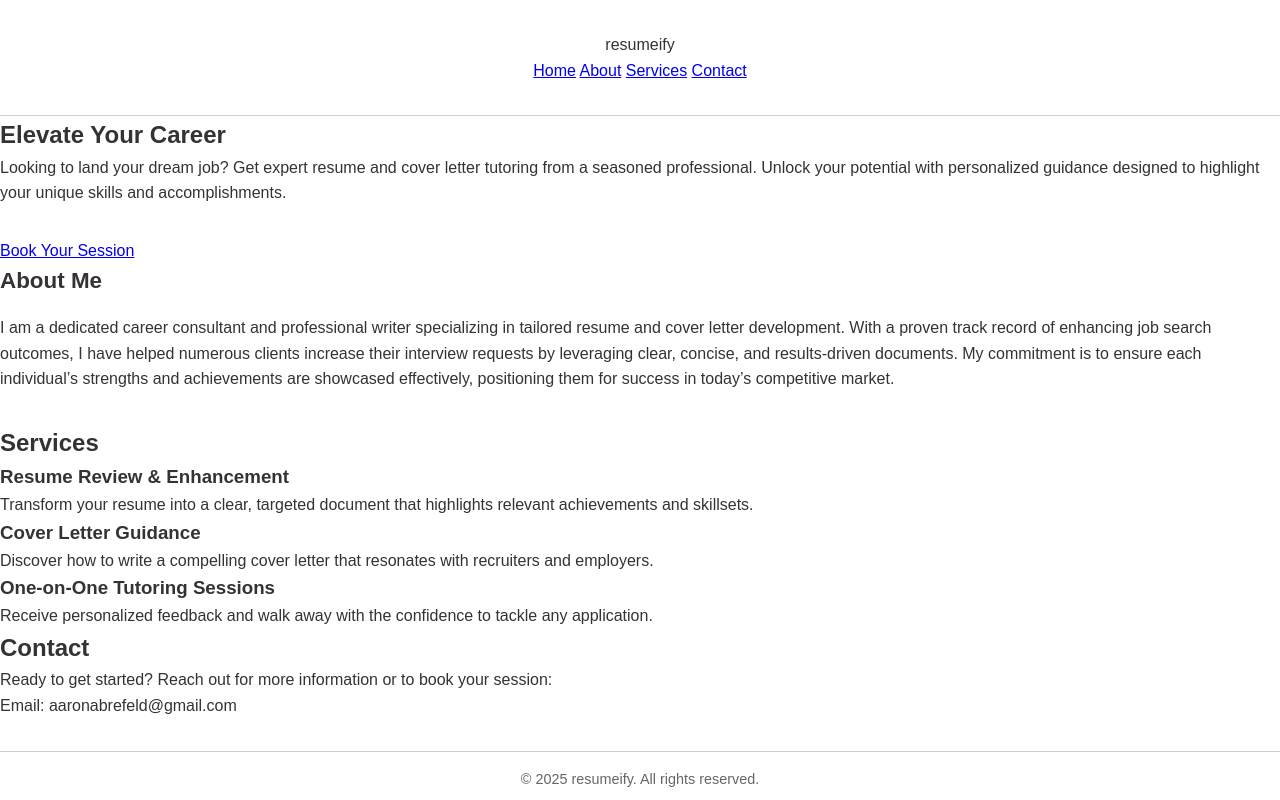
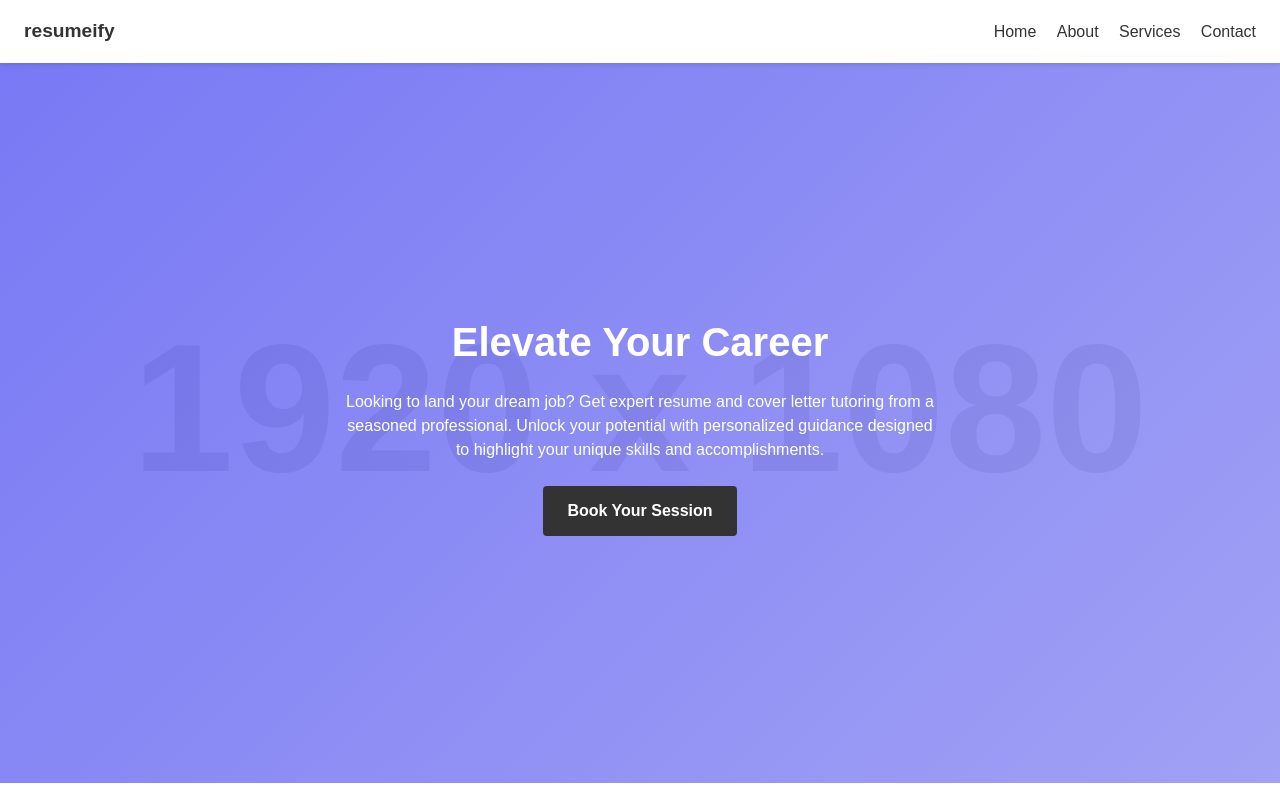
Before and after one commit to resumeify/resumeify.github.io, a plain HTML site: page index.html in a window 1280 px wide. Shown: the top 800 px of the page. Drawn offline with Linux system fonts and the light colour scheme; placeholder pictures from the web are drawn by us.

Commit message:
Update styles.css

```diff
--- a/styles.css
+++ b/styles.css
@@ -1,4 +1,4 @@
-/* Basic reset and typography */
+/* ----- Global Reset & Base Styles ----- */
 * {
   margin: 0;
   padding: 0;
@@ -8,48 +8,217 @@
 body {
   font-family: Arial, sans-serif;
   line-height: 1.6;
+  background-color: #f5f5f5;
   color: #333;
-  background-color: #fff;
 }
 
-/* Header styling */
-.site-header {
-  text-align: center;
-  padding: 2rem;
-  border-bottom: 1px solid #ccc;
+/* ----- Layout Containers ----- */
+.wrapper {
+  max-width: 1200px;
+  margin: 0 auto;
+  padding: 0 1.5rem;
 }
 
-.site-header h1 {
-  font-size: 1.8rem;
+/* ----- Navbar & Header ----- */
+.site-header {
+  background-color: #fff;
+  box-shadow: 0 2px 4px rgba(0, 0, 0, 0.1);
+  position: sticky;
+  top: 0;
+  z-index: 999;
 }
 
-/* Main sections */
-main {
-  max-width: 800px;
-  margin: 0 auto;
-  padding: 1.5rem;
+.navbar {
+  display: flex;
+  justify-content: space-between;
+  align-items: center;
+  padding: 1rem 1.5rem;
 }
 
-.hero h2 {
-  font-size: 1.5rem;
+.logo {
+  font-weight: bold;
+  font-size: 1.2rem;
+}
+
+.menu a {
+  margin-left: 1rem;
+  text-decoration: none;
+  color: #333;
+  font-size: 1rem;
+}
+
+.menu a:hover {
+  text-decoration: underline;
+}
+
+/* ----- Hero Section ----- */
+.hero {
+  display: flex;
+  align-items: center;
+  justify-content: center;
+  height: 90vh;
+  background: linear-gradient(
+    135deg,
+    rgba(100, 100, 255, 0.8),
+    rgba(150, 150, 255, 0.8)
+  ),
+  url('https://via.placeholder.com/1920x1080') no-repeat center center / cover;
+  /* Replace the URL above with your desired background image */
+  color: #fff;
+  text-align: center;
+  padding: 0 1.5rem;
+}
+
+.hero-content {
+  max-width: 600px;
+}
+
+.hero h1 {
+  font-size: 2.5rem;
   margin-bottom: 1rem;
 }
 
 .hero p {
-  margin-bottom: 2rem;
+  font-size: 1rem;
+  margin-bottom: 1.5rem;
+  line-height: 1.5;
+}
+
+.cta-button {
+  display: inline-block;
+  padding: 0.75rem 1.5rem;
+  background-color: #333;
+  color: #fff;
+  text-decoration: none;
+  font-weight: bold;
+  border-radius: 4px;
+  transition: background-color 0.3s ease;
+}
+
+.cta-button:hover {
+  background-color: #666;
+}
+
+/* ----- About Me Section ----- */
+.about-me {
+  background-color: #fff;
+  padding: 3rem 1.5rem;
+  text-align: center;
 }
 
 .about-me h2 {
-  font-size: 1.4rem;
+  font-size: 1.8rem;
   margin-bottom: 1rem;
 }
 
 .about-me p {
-  margin-bottom: 2rem;
+  max-width: 700px;
+  margin: 0 auto;
+  font-size: 1rem;
+  line-height: 1.6;
 }
 
-/* Footer styling */
+/* ----- Services Section ----- */
+.services {
+  background-color: #f0f0f0;
+  padding: 3rem 1.5rem;
+  text-align: center;
+}
+
+.services h2 {
+  font-size: 1.8rem;
+  margin-bottom: 1.5rem;
+}
+
+.service-items {
+  display: grid;
+  grid-template-columns: 1fr;
+  gap: 2rem;
+  max-width: 900px;
+  margin: 0 auto;
+}
+
+.service-item h3 {
+  font-size: 1.2rem;
+  margin-bottom: 0.5rem;
+}
+
+.service-item p {
+  font-size: 1rem;
+  line-height: 1.5;
+}
+
+/* Responsive columns for larger screens */
+@media (min-width: 768px) {
+  .service-items {
+    grid-template-columns: 1fr 1fr 1fr;
+  }
+}
+
+/* ----- Contact Section ----- */
+.contact {
+  background-color: #fff;
+  padding: 3rem 1.5rem;
+  text-align: center;
+}
+
+.contact h2 {
+  font-size: 1.8rem;
+  margin-bottom: 1rem;
+}
+
+.contact p {
+  max-width: 700px;
+  margin: 0 auto 2rem auto;
+  font-size: 1rem;
+  line-height: 1.6;
+}
+
+.contact-form {
+  max-width: 600px;
+  margin: 0 auto;
+  text-align: left;
+  display: flex;
+  flex-direction: column;
+}
+
+.contact-form label {
+  margin: 1rem 0 0.5rem 0;
+  font-weight: 600;
+}
+
+.contact-form input,
+.contact-form textarea {
+  padding: 0.75rem;
+  border: 1px solid #ccc;
+  border-radius: 4px;
+  font-size: 1rem;
+}
+
+.contact-form input:focus,
+.contact-form textarea:focus {
+  outline: none;
+  border-color: #666;
+}
+
+.form-button {
+  margin-top: 1.5rem;
+  padding: 0.75rem 1.5rem;
+  background-color: #333;
+  color: #fff;
+  font-size: 1rem;
+  border: none;
+  border-radius: 4px;
+  cursor: pointer;
+}
+
+.form-button:hover {
+  background-color: #666;
+}
+
+/* ----- Footer ----- */
 .site-footer {
+  background-color: #fff;
   text-align: center;
   padding: 1rem;
   border-top: 1px solid #ccc;
```
